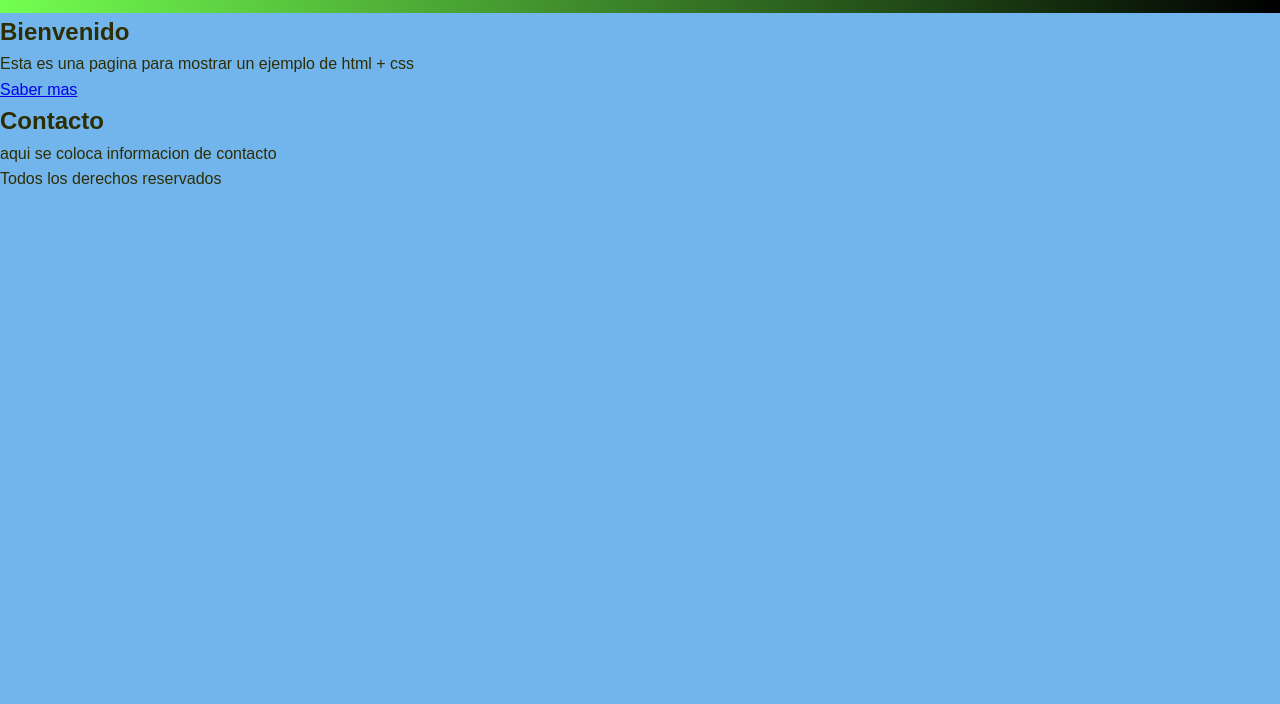
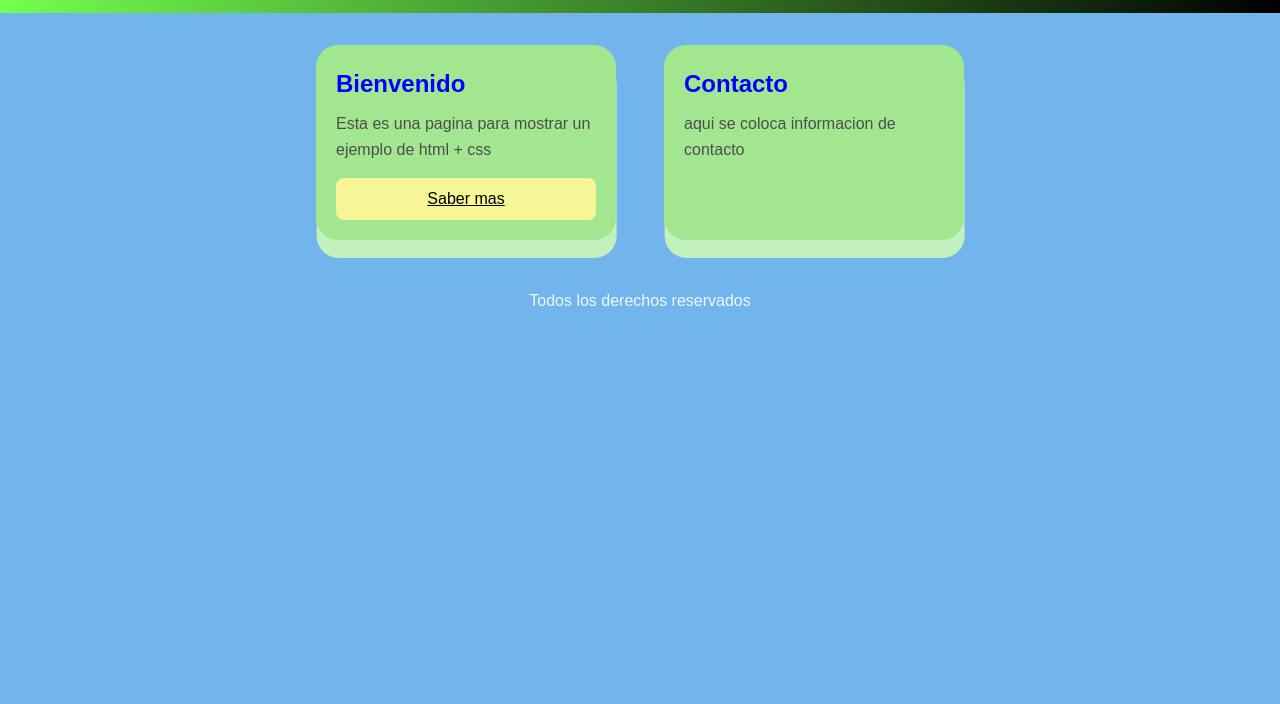
Before and after one commit to fabianbarreto02/html_fab02, a plain HTML site: page index.html in a window 1280 px wide. Shown: the part 96-800 px from the top of the page. Drawn offline with Linux system fonts and the light colour scheme.

Commit message:
se termina de hacer los estilos

```diff
--- a/styles.css
+++ b/styles.css
@@ -16,7 +16,58 @@ body{
 /* estilo para el encabezado con degradado*/
 .site-header{
     background: linear-gradient(90deg, #73ff50,#000000);
-    color:rgb(30, 150, 150);
+    color:rgb(12, 46, 46);
     padding: 1rem;
     text-align: center;
 }
+
+.subtitle{
+    opacity: 50%;
+}
+
+.content{
+    display: flex; /* coloca las tarjetas una al lado de la otra*/
+    gap: 3rem ;/* separar las tarjeras*/
+    flex-wrap: wrap; /* permite que las tarjetas bajen si no caben*/
+    justify-content: center;
+    padding: 2rem;
+
+}
+
+.card{
+    background: #a2e790;
+    padding: 1.25rem;
+    border-radius: 22px;
+    box-shadow: 0.6px 18px rgba(203, 248, 185, 0.914);/*dar profundidad a la card*/
+    width: 300px;
+}
+.card h2{
+    margin-bottom: 0.5rem;
+    color: blue;
+}
+
+.card p{
+    margin-bottom: 1rem;
+    color: rgb(77, 77, 77);
+}
+
+.btn{
+    display: inline-block;
+    padding: 0.5rem 1rem;
+    background: rgb(246, 246, 151);
+    border-radius: 8px;
+    color: #000000;
+    justify-content: center;
+}
+
+.card a{
+    justify-content: center;
+    display: flex;
+    text-align: center;
+}
+
+.site-footer{
+    text-align: center;
+    padding: 1rem;
+    color: aliceblue;
+}
```
